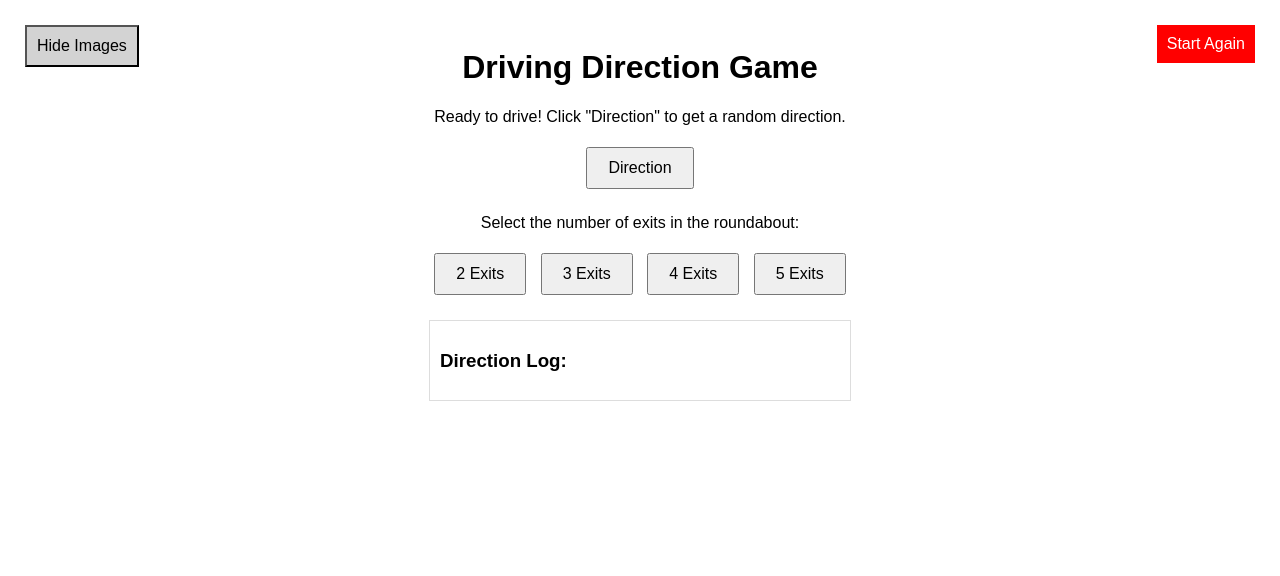
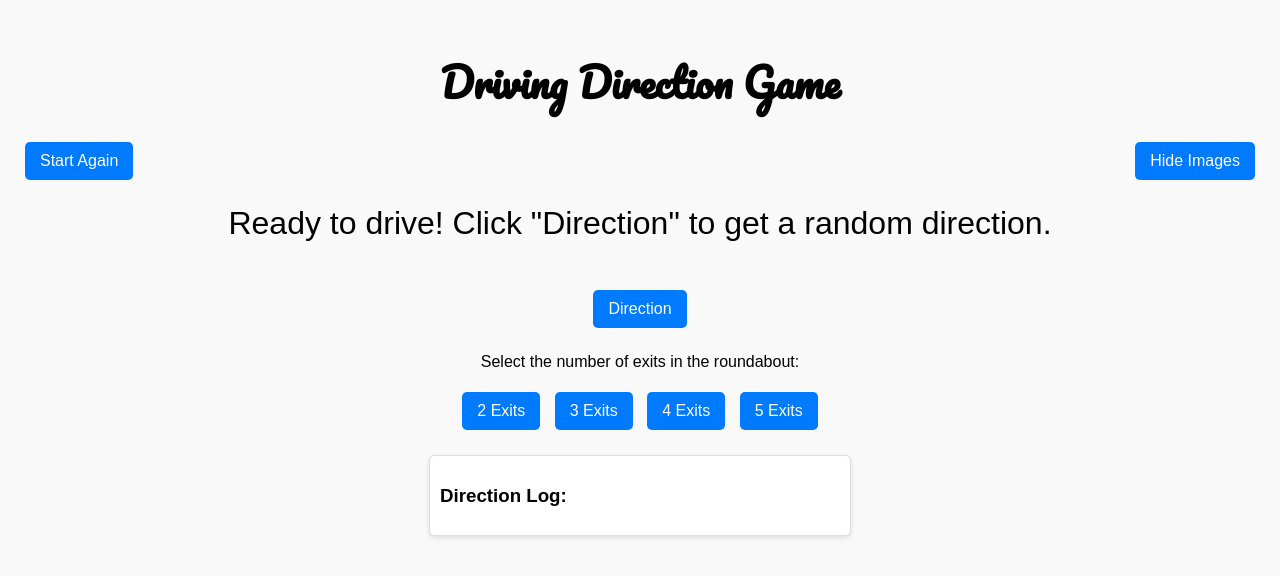
Before and after one commit to Daisy251099/The-Car-Game, a plain HTML site: page index.html in a window 1280 px wide. Both pictures are taken after a click on the button "Start Again". Drawn offline with Linux system fonts and the light colour scheme.

Commit message:
Update index.html

```diff
--- a/index.html
+++ b/index.html
@@ -4,38 +4,44 @@
     <meta charset="UTF-8">
     <meta name="viewport" content="width=device-width, initial-scale=1.0">
     <title>Driving Direction Game</title>
+    <link href="https://fonts.googleapis.com/css2?family=Pacifico&display=swap" rel="stylesheet"> <!-- Fun font -->
     <style>
         body {
             font-family: Arial, sans-serif;
             text-align: center;
             padding: 20px;
+            margin: 0;
+            background-color: #f9f9f9;
+        }
+        h1 {
+            margin-bottom: 20px;
+            font-family: 'Pacifico', cursive; /* Fun font */
+            font-size: 2.5em; /* Bigger font for the title */
+        }
+        .button-container {
+            display: flex;
+            justify-content: space-between;
+            margin-bottom: 20px;
         }
         button {
-            padding: 10px 20px;
+            padding: 10px 15px;
             font-size: 16px;
             margin: 5px;
             cursor: pointer;
+            border: none;
+            background-color: #007bff;
+            color: white;
+            border-radius: 5px;
+            transition: transform 0.2s; /* Smooth scaling effect */
         }
-        #resetButton {
-            position: absolute;
-            top: 20px;
-            right: 20px;
-            padding: 10px;
-            background-color: red;
-            color: white;
-            border: none;
-            cursor: pointer;
+        button:hover {
+            background-color: #0056b3;
         }
-        #imageToggle {
-            position: absolute;
-            top: 20px;
-            left: 20px;
-            padding: 10px;
-            background-color: lightgray;
-            cursor: pointer;
+        button:active {
+            transform: scale(0.95); /* Scale down effect when clicked */
         }
         .roundabout-input {
-            margin-top: 20px;
+            margin: 20px 0;
         }
         #log {
             margin-top: 20px;
@@ -44,10 +50,24 @@
             margin: 20px auto;
             border: 1px solid #ddd;
             padding: 10px;
+            background-color: white;
+            border-radius: 5px;
+            box-shadow: 0 2px 5px rgba(0, 0, 0, 0.1);
+        }
+        #direction {
+            font-size: 2em; /* Larger font size for displayed directions */
+            margin: 20px 0;
+            min-height: 60px; /* Ensure space for the direction message */
+            opacity: 0; /* Start hidden for fade-in effect */
+            transition: opacity 0.5s ease; /* Fade transition */
         }
         .direction-image {
             width: 50px;
             height: 50px;
+        }
+        .log-item {
+            opacity: 0; /* Start hidden for fade-in effect */
+            transition: opacity 0.5s ease; /* Fade transition */
         }
     </style>
 </head>
@@ -55,18 +75,15 @@
 
     <h1>Driving Direction Game</h1>
 
-    <!-- Image Toggle Button -->
-    <button id="imageToggle" onclick="toggleImages()">Hide Images</button>
-
-    <!-- Reset Button -->
-    <button id="resetButton" onclick="resetGame()">Start Again</button>
+    <div class="button-container">
+        <button id="resetButton" onclick="resetGame()">Start Again</button>
+        <button id="imageToggle" onclick="toggleImages()">Hide Images</button>
+    </div>
 
     <p id="direction">Ready to drive! Click "Direction" to get a random direction.</p>
 
     <!-- Direction Button -->
-    <div>
-        <button id="directionButton">Direction</button>
-    </div>
+    <button id="directionButton">Direction</button>
 
     <!-- Roundabout Buttons -->
     <div class="roundabout-input">
@@ -97,6 +114,7 @@
         function logDirection(message, imageUrl) {
             const log = document.getElementById('directionLog');
             const newLogItem = document.createElement('li');
+            newLogItem.className = 'log-item'; // Add class for animation
 
             // Check if images are enabled and if there's an image to show
             if (imagesEnabled && imageUrl) {
@@ -112,6 +130,11 @@
             }
 
             log.prepend(newLogItem);  // Adds the new direction at the top
+
+            // Trigger fade-in effect
+            requestAnimationFrame(() => {
+                newLogItem.style.opacity = 1; // Fade in
+            });
         }
 
         // Event listener for the Direction button
@@ -122,11 +145,19 @@
             const imageUrl = randomDirection.image;
 
             // Update the main direction display with the image or text based on the toggle state
+            const directionElement = document.getElementById("direction");
             if (imagesEnabled) {
-                document.getElementById("direction").innerHTML = `<img src="${imageUrl}" alt="${message}" class="direction-image" />`;
+                directionElement.innerHTML = `<img src="${imageUrl}" alt="${message}" class="direction-image" />`;
             } else {
-                document.getElementById("direction").innerText = message;
+                directionElement.innerText = message;
             }
+
+            // Fade-in effect for direction display
+            directionElement.style.opacity = 0; // Start hidden
+            requestAnimationFrame(() => {
+                directionElement.style.opacity = 1; // Fade in
+            });
+
             logDirection(message, imagesEnabled ? imageUrl : null);
         });
 
@@ -136,13 +167,22 @@
             const message = `Roundabout with ${exits} exits. Take exit ${chosenExit}!`;
 
             // Update the main direction display with text for roundabout exit
-            document.getElementById("direction").innerText = message;
+            const directionElement = document.getElementById("direction");
+            directionElement.innerText = message;
+
+            // Fade-in effect for direction display
+            directionElement.style.opacity = 0; // Start hidden
+            requestAnimationFrame(() => {
+                directionElement.style.opacity = 1; // Fade in
+            });
+
             logDirection(message, null);  // Pass null for image since there's no image for roundabout exits
         }
 
         // Function to reset the game
         function resetGame() {
             document.getElementById("direction").innerText = "Ready to drive! Click \"Direction\" to get a random direction.";
+            document.getElementById("direction").style.opacity = 1; // Ensure visibility
             // Do not clear the log; retain previous entries
         }
 
```
